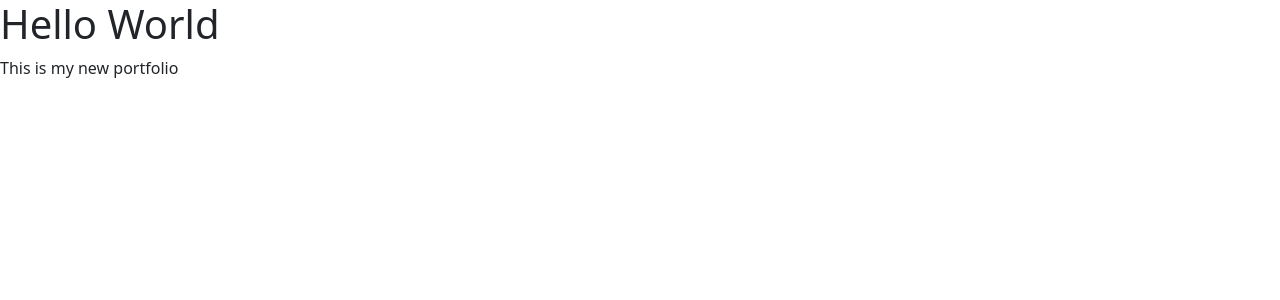
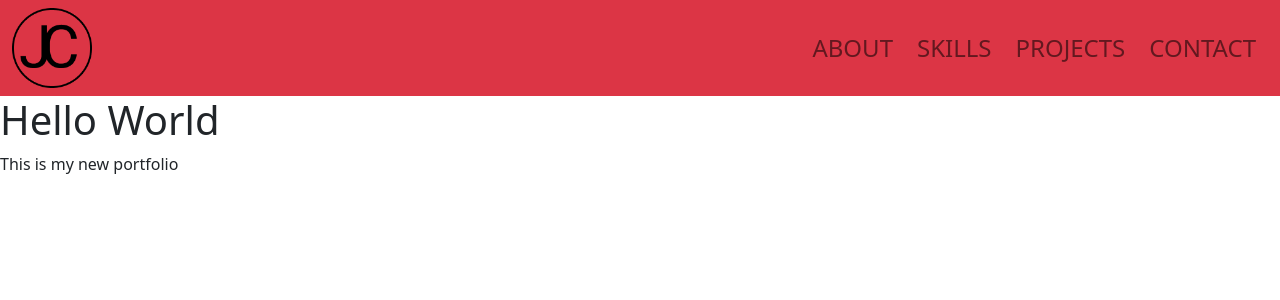
Before and after one commit to Jonathan-Challenger/Portfolio_React, a React (Create React App) app in the folder portfolio/: page / in a window 1280 px wide. Shown: the top 300 px of the page. Built offline with nearby package versions, Linux system fonts and the light colour scheme.

Commit message:
start setting up nav

```diff
--- a/portfolio/src/App.css
+++ b/portfolio/src/App.css
@@ -3,3 +3,33 @@
   padding: 0;
   box-sizing: border-box;
 }
+
+/**************************/
+
+/************************* NAVBAR **************************/
+
+/* LOGO */
+#logo {
+  height: 80px;
+  width: 80px;
+  transition: transform 500ms ease;
+}
+
+#logo:hover {
+  transform: rotateZ(360deg);
+}
+
+/* MENU LINKS */
+.nav-item {
+  border-radius: 10px;
+  transition: all 300ms ease;
+}
+
+.nav-item:hover {
+  background-color: white;
+}
+
+.nav-link {
+  font-size: 1.5rem;
+  text-transform: uppercase;
+}
--- a/portfolio/src/App.js
+++ b/portfolio/src/App.js
@@ -1,9 +1,11 @@
 import "./App.css";
 import "bootstrap/dist/css/bootstrap.min.css";
+import Navbar from "./components/Navbar";
 
 const App = () => {
   return (
     <div className='App'>
+      <Navbar />
       <h1>Hello World</h1>
       <p>This is my new portfolio</p>
     </div>
--- /dev/null
+++ b/portfolio/src/components/Navbar.js
@@ -0,0 +1,50 @@
+import logo from "../img/logo.png";
+
+const Navbar = () => {
+  return (
+    <nav className='navbar navbar-expand-lg navbar-light bg-danger'>
+      <div className='container-fluid'>
+        <a href='/'>
+          <img id='logo' src={logo} alt='Logo' />
+        </a>
+        <button
+          class='navbar-toggler'
+          type='button'
+          data-bs-toggle='collapse'
+          data-bs-target='#navbarSupportedContent'
+          aria-controls='navbarSupportedContent'
+          aria-expanded='false'
+          aria-label='Toggle navigation'
+        >
+          <span class='navbar-toggler-icon'></span>
+        </button>
+        <div class='collapse navbar-collapse' id='navbarSupportedContent'>
+          <ul class='navbar-nav ms-auto mb-2 mb-lg-0'>
+            <li class='nav-item mx-1'>
+              <a class='nav-link' href='/'>
+                About
+              </a>
+            </li>
+            <li class='nav-item mx-1'>
+              <a class='nav-link' href='/'>
+                Skills
+              </a>
+            </li>
+            <li class='nav-item mx-1'>
+              <a class='nav-link' href='/'>
+                Projects
+              </a>
+            </li>
+            <li class='nav-item mx-1'>
+              <a class='nav-link' href='/'>
+                Contact
+              </a>
+            </li>
+          </ul>
+        </div>
+      </div>
+    </nav>
+  );
+};
+
+export default Navbar;
```
Also changed, not shown: portfolio/src/img/logo.png (added).
